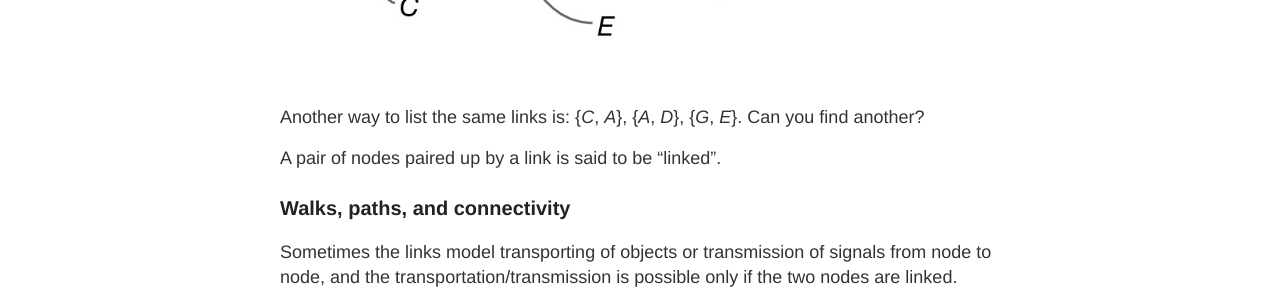
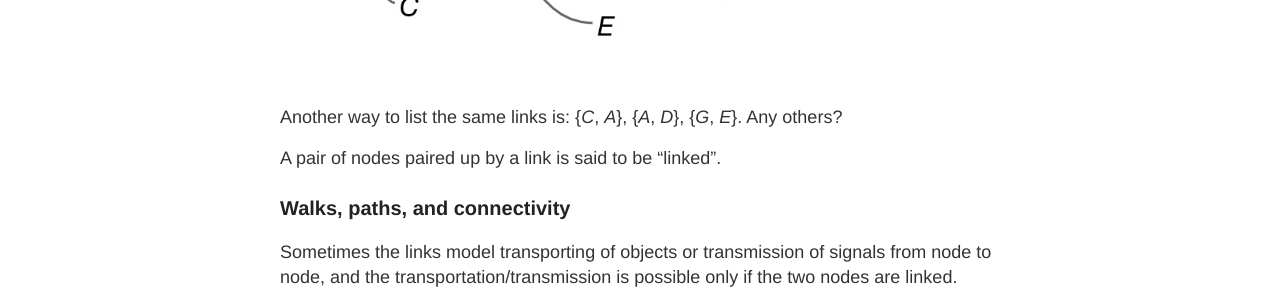
Before and after one commit to datacompass/datacompass.github.io, a Jekyll site: the page built from _posts/2017-8-5-graphs-and-trees.md, in a window 1280 px wide. Shown: the part 755-1055 px from the top of the page. Built offline with Jekyll 4.4.1, drawn with Linux system fonts in a browser that asks for light colours.

Commit message:
Update 2017-8-5-graphs-and-trees.md

```diff
--- a/_posts/2017-8-5-graphs-and-trees.md
+++ b/_posts/2017-8-5-graphs-and-trees.md
@@ -16,7 +16,7 @@ So, we can specify a graph by writing down these two lists--for example, nodes:
 
 ![linear fit]({{ site.url }}/images/graph-example-1.jpg){:height="300px" width = "400px"}
 
-Another way to list the same links is: {*C*, *A*}, {*A*, *D*}, {*G*, *E*}.  Can you find another?
+Another way to list the same links is: {*C*, *A*}, {*A*, *D*}, {*G*, *E*}.  Any others?
 
 A pair of nodes paired up by a link is said to be "linked".
 
```
